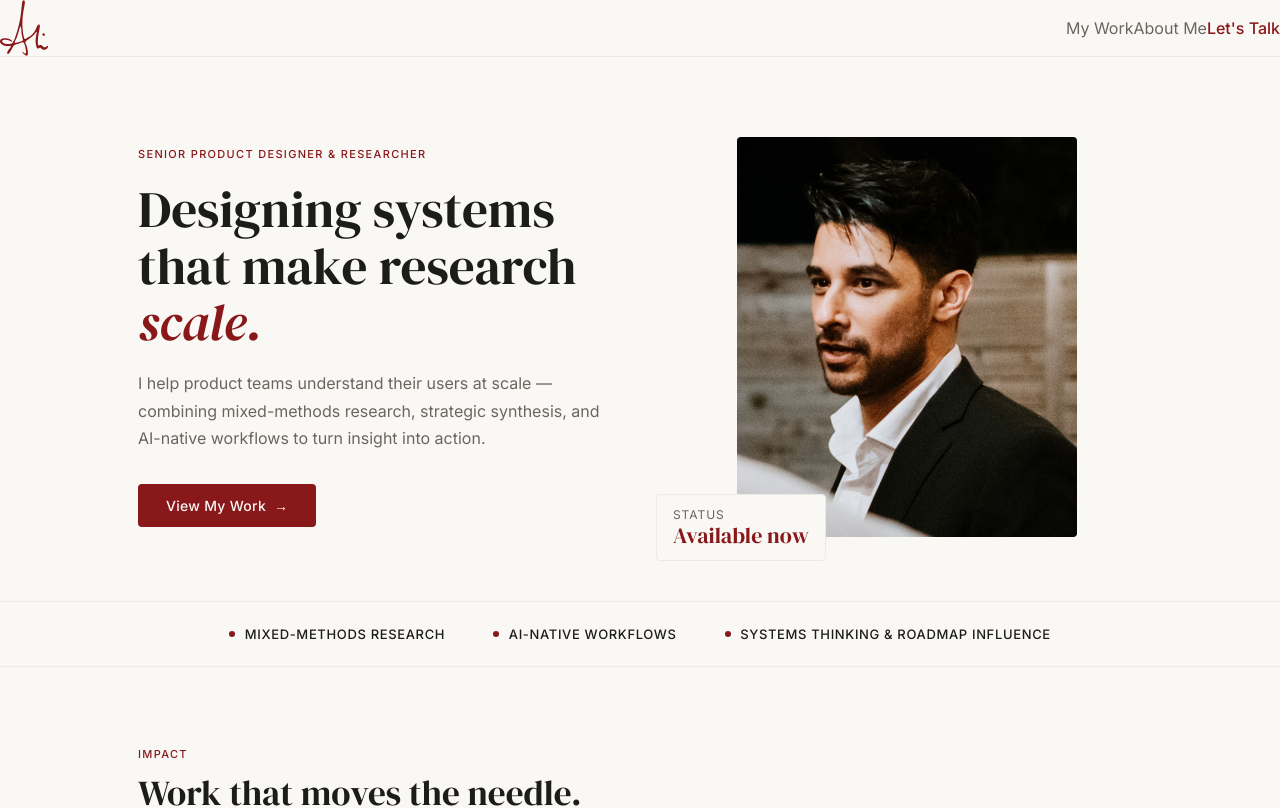
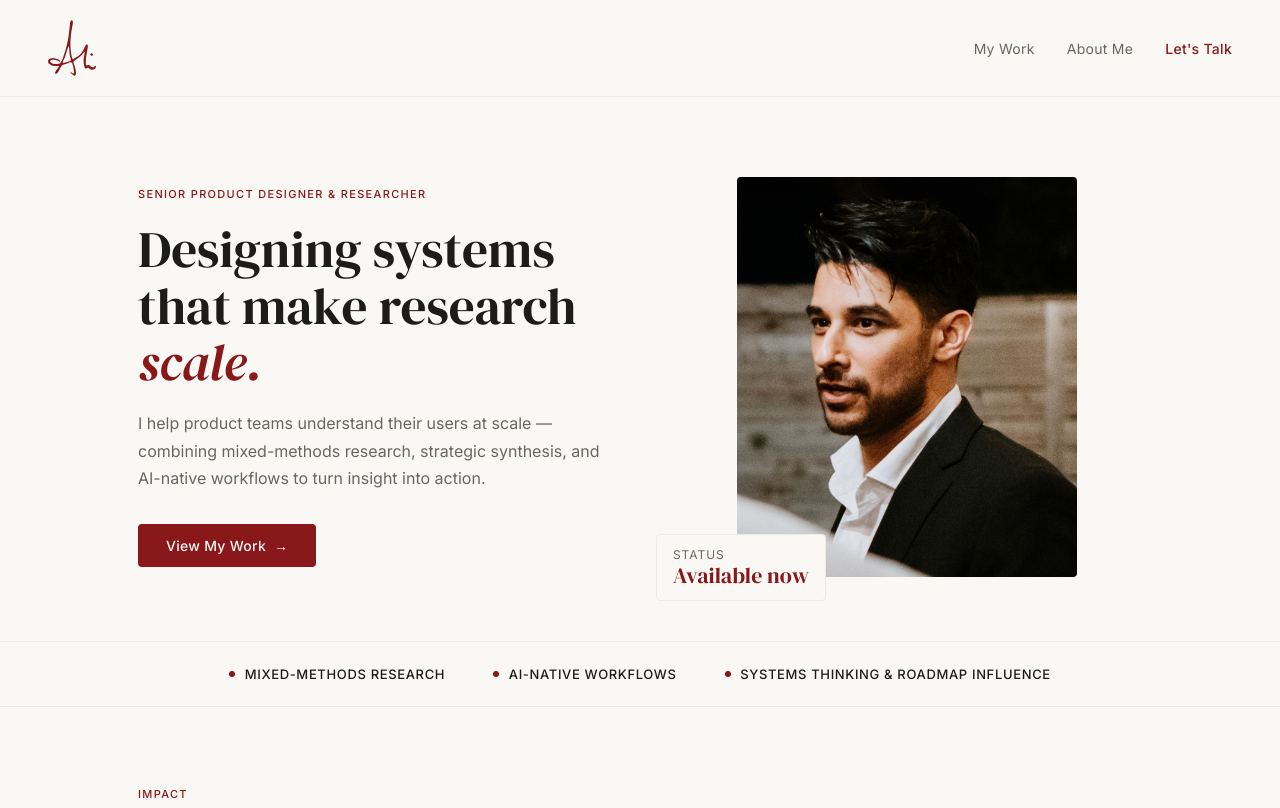
Before and after one commit to alikhandesign/alikhandesign.com, a Next.js app: page / in a window 1280 px wide. Shown: the top 808 px of the page. Built offline with nearby package versions, Linux system fonts and the light colour scheme.

Commit message:
Fix nav desktop padding and link spacing

```diff
--- a/app/globals.css
+++ b/app/globals.css
@@ -191,6 +191,11 @@ a { color: inherit; }
 /* Hero image */
 .hero-img { width: 340px; height: 400px; object-fit: cover; object-position: center top; border-radius: var(--radius); display: block; }
 
+/* ─── Desktop Nav Defaults ──────────────────────────────── */
+.site-nav { padding: 1.25rem 3rem; }
+.nav-links { gap: 2rem; }
+.nav-links a { font-size: 14px; letter-spacing: 0.02em; }
+
 /* ─── Tablet (max 900px) ─────────────────────────────────── */
 @media (max-width: 900px) {
   .grid-proj { grid-template-columns: repeat(2, 1fr); }
```
